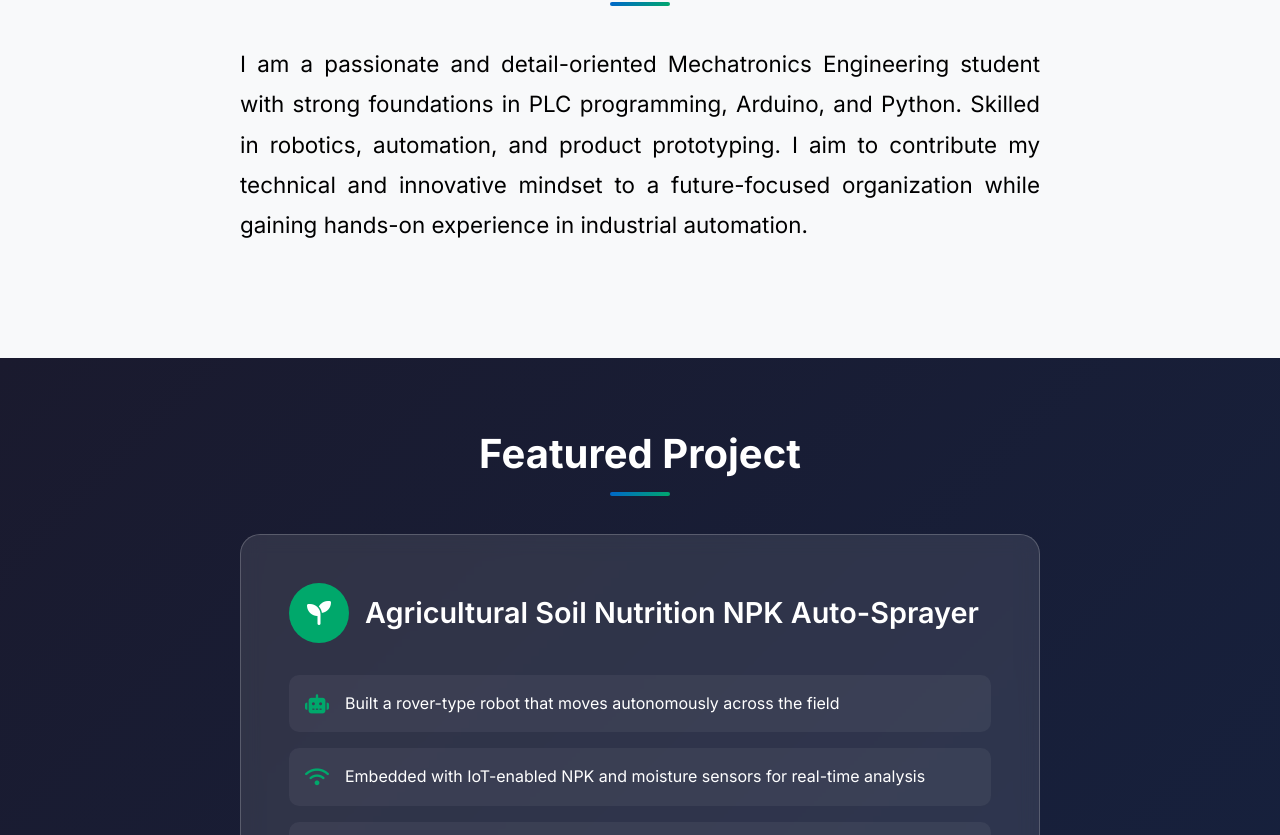
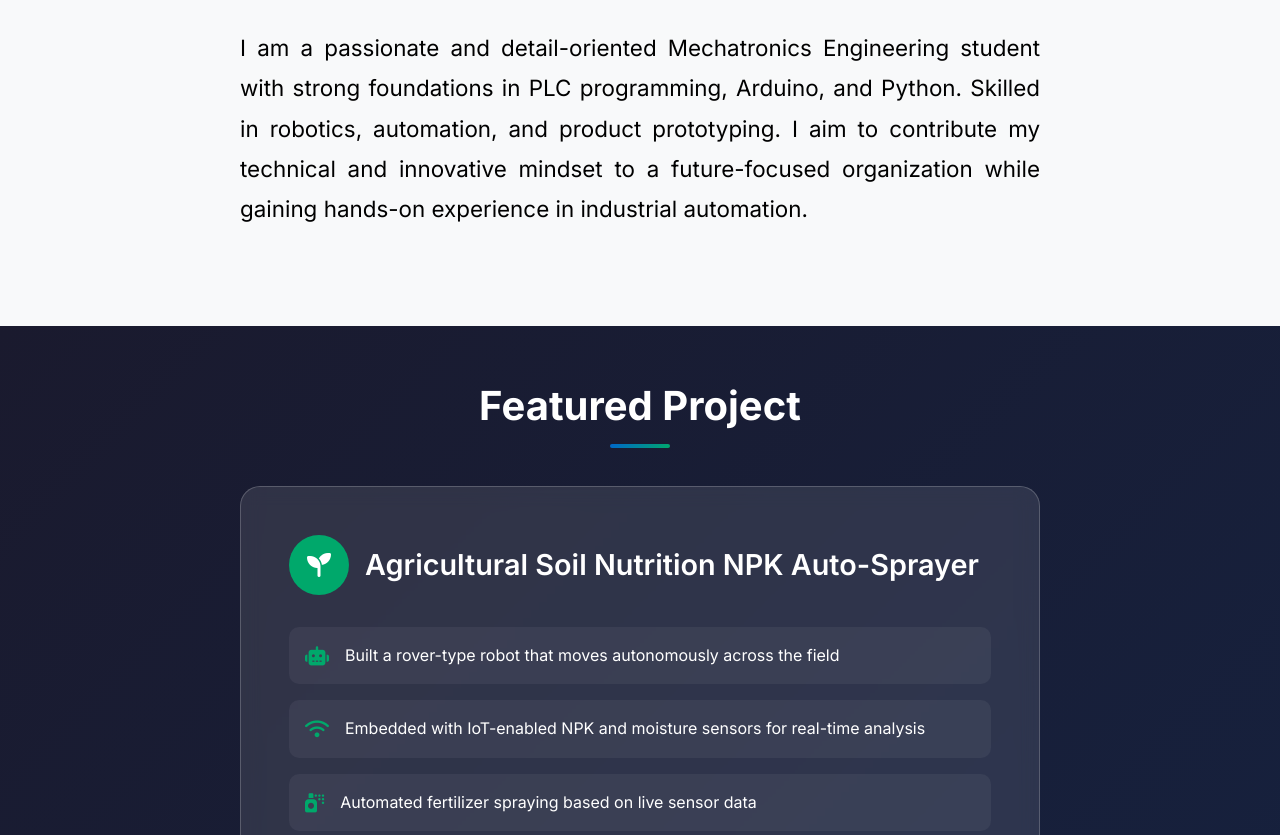
Before and after one commit to tamilan12th/thamaraiselvan-portfolio, a website: page index.html in a window 1280 px wide. Shown: the part 612-1447 px from the top of the page. Drawn offline with Linux system fonts and the light colour scheme.

Commit message:
Update style.css

```diff
--- a/style.css
+++ b/style.css
@@ -339,7 +339,7 @@ body {
 
 /* Sections */
 .section {
-  padding: 4rem 0;
+  padding: 3rem 0;
   position: relative;
 }
 
```
